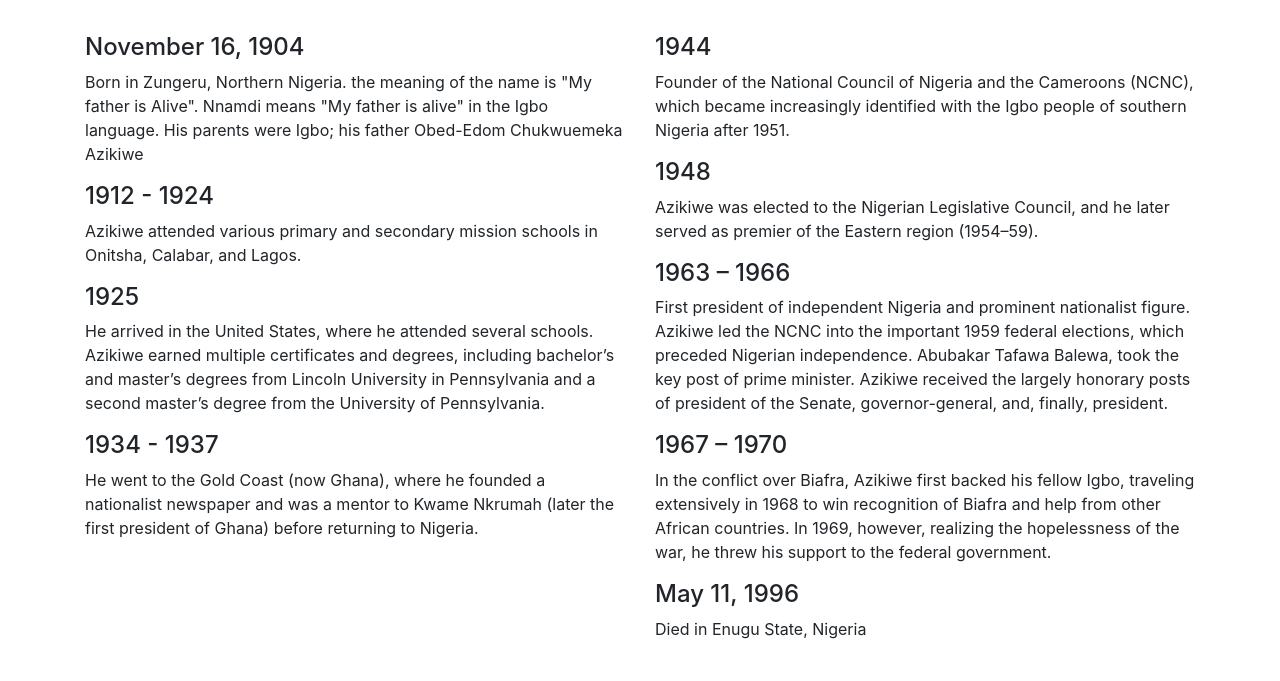
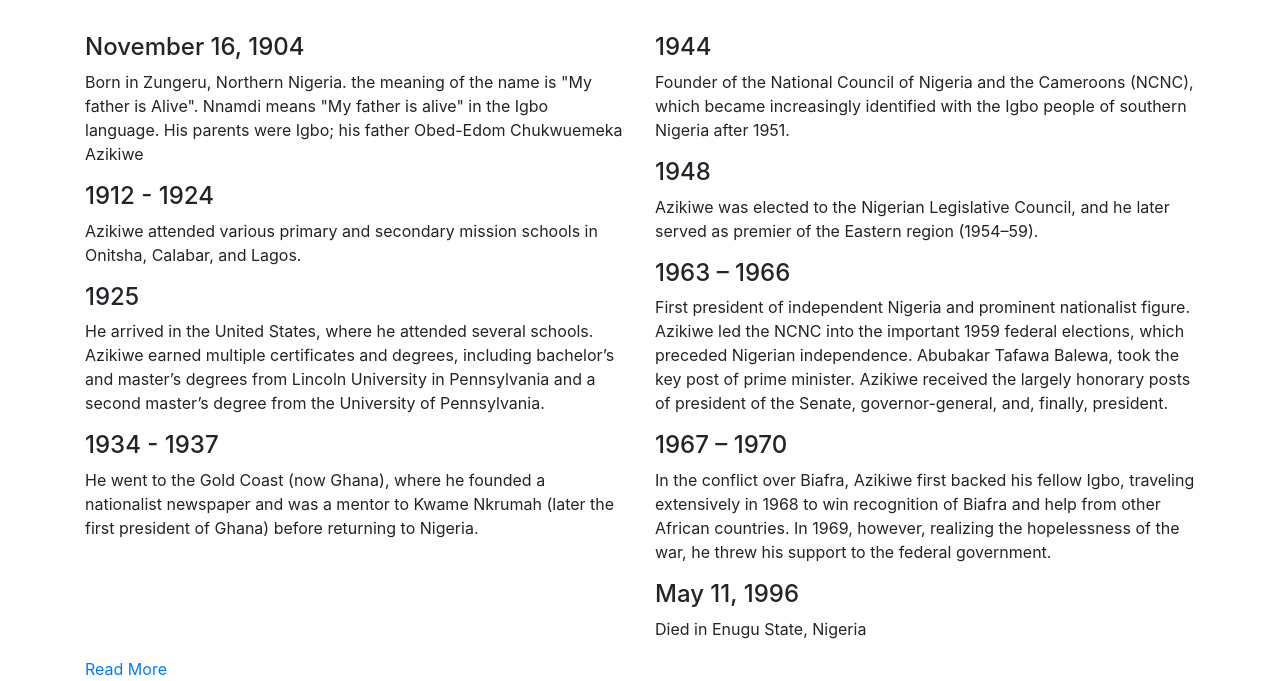
Before and after one commit to anuonifade/tribute-page, a plain HTML site: page index.html in a window 1280 px wide. Shown: the part 403-1084 px from the top of the page. Before the commit the page ends 1060 px from the top, so only its background shows below. Drawn offline with nearby package versions, Linux system fonts and the light colour scheme.

Commit message:
added external a link

```diff
--- a/index.html
+++ b/index.html
@@ -58,5 +58,9 @@
     </div>
   </div>
 
+   <a id="tribute-link" href="https://en.wikipedia.org/wiki/Nnamdi_Azikiwe" target='_blank'>Read More</a>
+
+</div>
+
 </body>
 </html>
```
